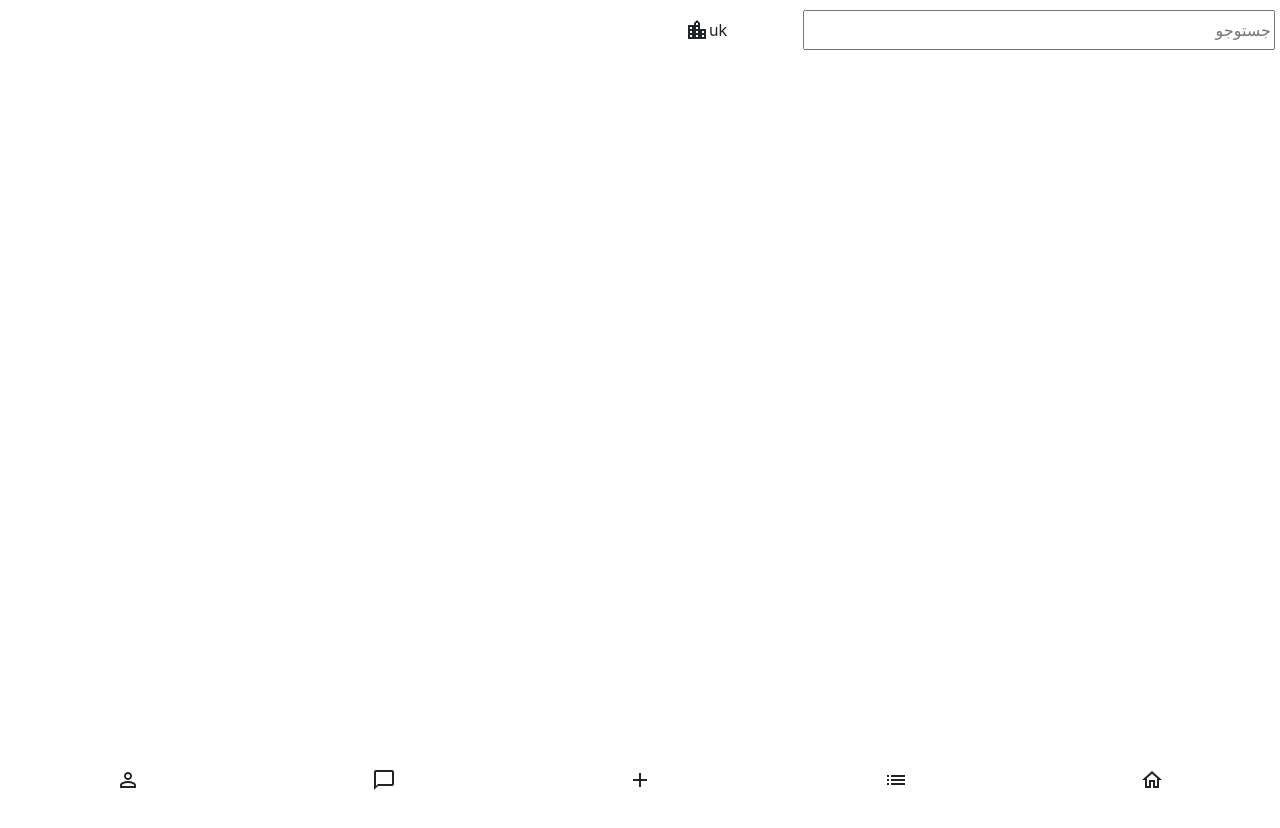
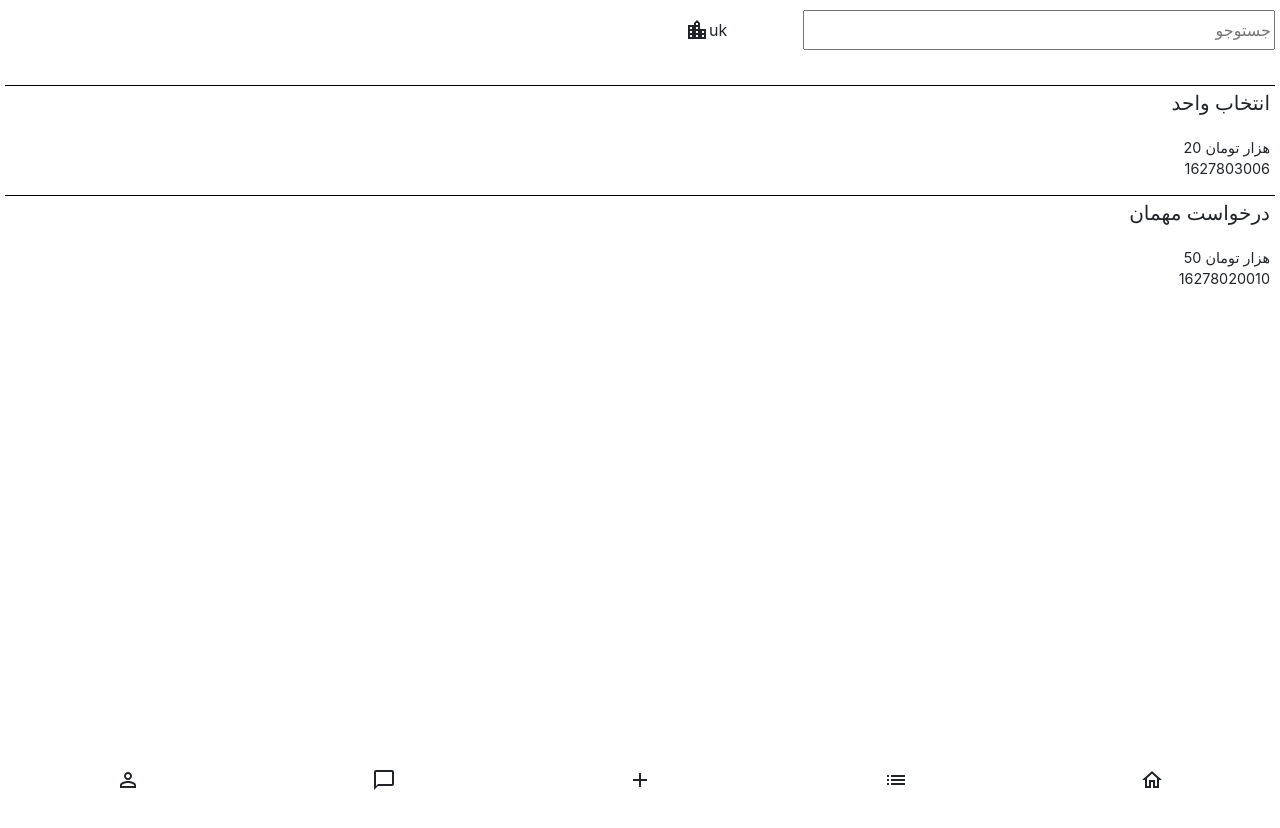
Before and after one commit to MrMohebi/unimun-client, a React (Create React App) app: page / in a window 1280 px wide. Shown: the top 828 px of the page. Before the commit the page ends 800 px from the top, so only its background shows below. Built offline with nearby package versions, Linux system fonts and the light colour scheme.

Commit message:
routing MainPage

```diff
--- a/src/App.js
+++ b/src/App.js
@@ -9,6 +9,7 @@ import './assets/bootstrap/css/bootstrap.css'
 
 import Navbar from "./components/Navbar/Navbar";
 import SearchBar from "./components/SerachBar/SearchBar";
+import MainPage from "./components/_Pages/MainPage/MainPage";
 
 function App() {
   return (
@@ -16,6 +17,7 @@ function App() {
           <BrowserRouter>
               <Route exact path='/' component={SearchBar}/>
               <Route exact path='/' component={Navbar}/>
+              <Route exact path='/' component={MainPage}/>
           </BrowserRouter>
       </>
   );
```
